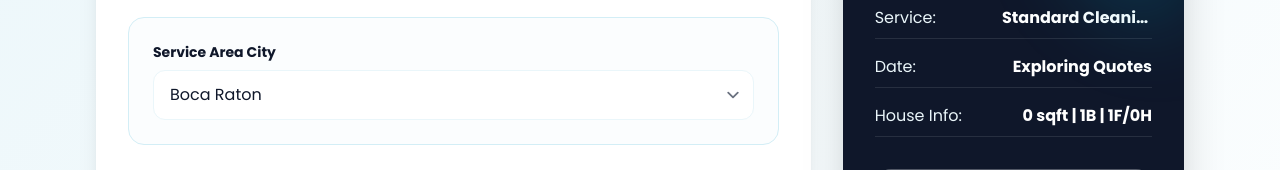
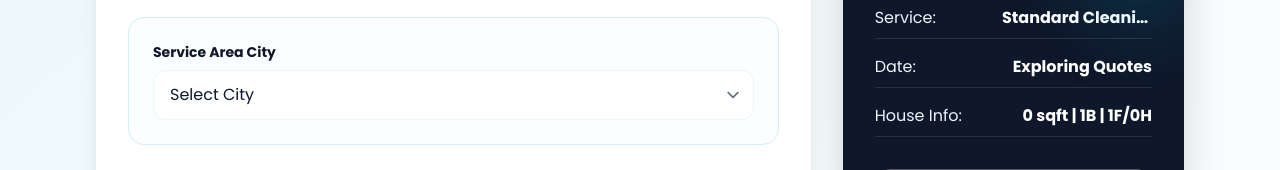
Before and after one commit to jorgegdi25/angelscleaning, a React (Vite) app: page /quote in a window 1280 px wide. Shown: the part 526-696 px from the top of the page. Built offline with nearby package versions, Linux system fonts and the light colour scheme.

Commit message:
feat: default city selection to Select City and update validation

```diff
--- a/src/pages/QuoteCalculator.jsx
+++ b/src/pages/QuoteCalculator.jsx
@@ -129,7 +129,7 @@ const QuoteCalculator = () => {
         customerEmail: '',
         customerPhone: '',
         customerAddress: '',
-        city: 'Boca Raton',
+        city: '',
         message: '',
         referenceImages: [],
         acceptTerms: false,
@@ -152,7 +152,7 @@ const QuoteCalculator = () => {
 
     const nextStep = () => {
         if (step === 1) {
-            if (cityError) return;
+            if (cityError || !form.city) return;
             if (form.serviceType === 'Standard Cleaning' && form.hasHadDeepClean !== 'yes') return;
         }
         setStep(prev => Math.min(prev + 1, totalSteps));
@@ -487,7 +487,7 @@ const QuoteCalculator = () => {
             customerEmail: '',
             customerPhone: '',
             customerAddress: '',
-            city: 'Boca Raton',
+            city: '',
             message: '',
             referenceImages: [],
             acceptTerms: false,
@@ -585,6 +585,7 @@ const QuoteCalculator = () => {
                                                     <div className="bg-sky-pale/20 p-6 rounded-2xl border border-sky-light">
                                                         <label className="block text-sm font-bold text-navy mb-2">Service Area City</label>
                                                         <select name="city" value={form.city} onChange={handleInput} className={`${inputClasses} ${cityError ? 'border-red-500' : ''}`}>
+                                                            <option value="" disabled>Select City</option>
                                                             <option value="Boca Raton">Boca Raton</option>
                                                             <option value="Boynton Beach">Boynton Beach</option>
                                                             <option value="Delray Beach">Delray Beach</option>
@@ -698,8 +699,8 @@ const QuoteCalculator = () => {
                                                     <button
                                                         type="button"
                                                         onClick={nextStep}
-                                                        disabled={!!cityError || (form.serviceType === 'Standard Cleaning' && form.hasHadDeepClean !== 'yes')}
-                                                        className={`w-full text-white font-bold py-4 rounded-xl transition-all shadow-lg flex justify-center items-center text-lg mt-8 border-none outline-none ${!!cityError || (form.serviceType === 'Standard Cleaning' && form.hasHadDeepClean !== 'yes') ? 'bg-gray-400 cursor-not-allowed opacity-50' : 'bg-[#0097DB] hover:bg-navy shadow-[#0097DB]/30 hover:-translate-y-1'}`}
+                                                        disabled={!!cityError || !form.city || (form.serviceType === 'Standard Cleaning' && form.hasHadDeepClean !== 'yes')}
+                                                        className={`w-full text-white font-bold py-4 rounded-xl transition-all shadow-lg flex justify-center items-center text-lg mt-8 border-none outline-none ${!!cityError || !form.city || (form.serviceType === 'Standard Cleaning' && form.hasHadDeepClean !== 'yes') ? 'bg-gray-400 cursor-not-allowed opacity-50' : 'bg-[#0097DB] hover:bg-navy shadow-[#0097DB]/30 hover:-translate-y-1'}`}
                                                     >
                                                         Next Step <span className="material-symbols-outlined ml-2" translate="no">arrow_forward</span>
                                                     </button>
```
